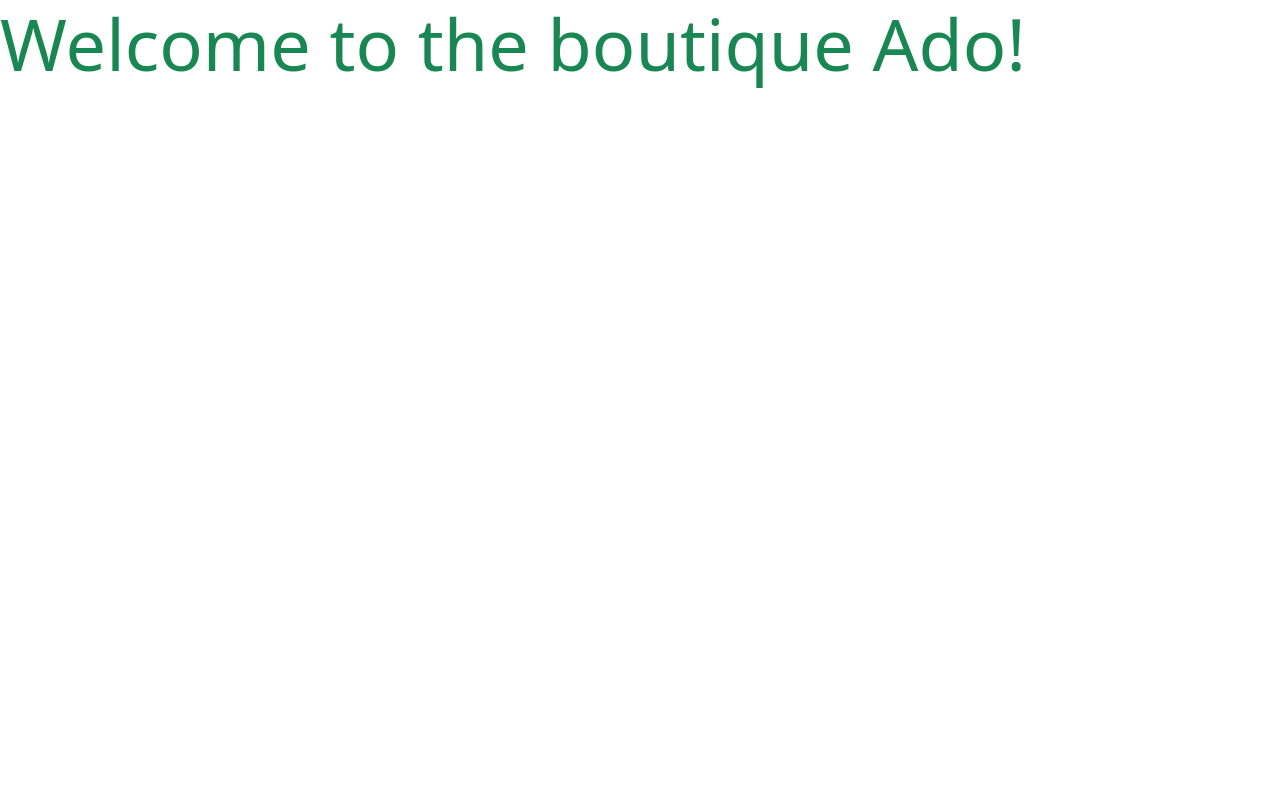
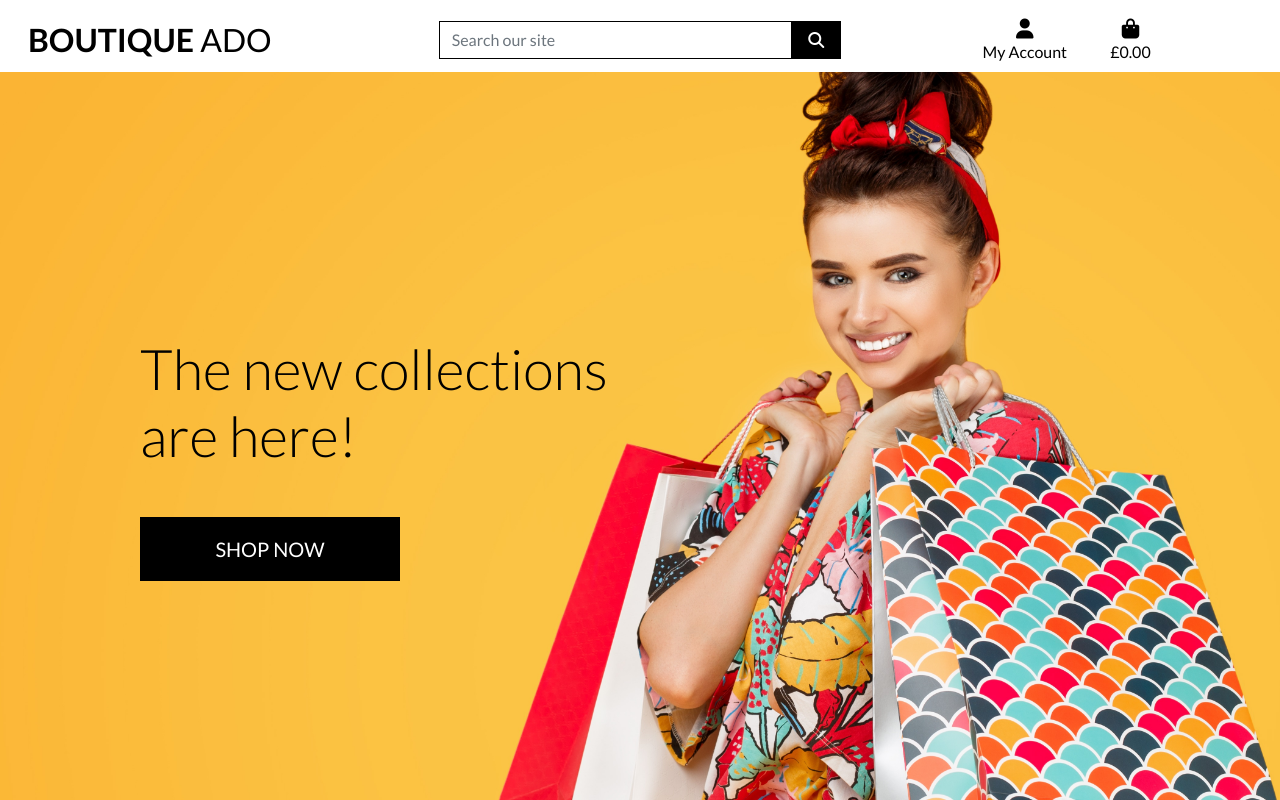
Before and after one commit to andrewboyd79/boutique_ado_v1, a Django app: page / in a window 1280 px wide. Run offline with Django 3.2, Linux system fonts and the light colour scheme; some libraries are stand-ins or nearby versions.

Commit message:
Added header

```diff
--- a/boutique_ado/boutique_ado/settings.py
+++ b/boutique_ado/boutique_ado/settings.py
@@ -143,6 +143,11 @@ USE_TZ = True
 # https://docs.djangoproject.com/en/3.0/howto/static-files/
 
 STATIC_URL = '/static/'
+STATICFILES_DIRS = (os.path.join(BASE_DIR, 'static'),)
+
+MEDIA_URL = '/media/'
+MEDIA_ROOT = os.path.join(BASE_DIR, 'media')
+
 
 # Default primary key field type
 # https://docs.djangoproject.com/en/3.2/ref/settings/#default-auto-field
--- a/boutique_ado/boutique_ado/urls.py
+++ b/boutique_ado/boutique_ado/urls.py
@@ -15,9 +15,11 @@ Including another URLconf
 """
 from django.contrib import admin
 from django.urls import path, include
+from django.conf import settings
+from django.conf.urls.static import static
 
 urlpatterns = [
     path('admin/', admin.site.urls),
     path('accounts/', include('allauth.urls')),
     path('', include('home.urls')),
-]
+] + static(settings.MEDIA_URL, document_root=settings.MEDIA_ROOT)
--- a/boutique_ado/home/templates/home/index.html
+++ b/boutique_ado/home/templates/home/index.html
@@ -1,6 +1,31 @@
 {% extends 'base.html' %}
 {% load static %}
 
+{% block page_header %}
+<div class="container header-container">
+    <div class="row">
+        <div class="col">
+
+        </div>
+    </div>
+</div>
+{% endblock %}
+
 {% block content %}
-<h1 class="display-2 text-success">Welcome to the boutique Ado!</h1>
+
+<div class="container h-100">
+    <div class="row h-100">
+        <div class="col-7 col-md-6 my-auto">
+            <h1 class="display-4 font-text text-black">
+                The new collections are here!
+            </h1>
+            <div class="my-5">
+                <h4>
+                    <a href="" class="shop-now-button btn btn-lg rounded-0 text-uppercase py-3">Shop Now</a>
+                </h4>
+            </div>
+        </div>
+    </div>
+</div>
+
 {% endblock %}
--- /dev/null
+++ b/boutique_ado/static/css/base.css
@@ -0,0 +1,83 @@
+html {
+    height: 100%;
+
+}
+
+body {
+    background: url('/media/homepage_background_cropped.jpg') no-repeat center center fixed;
+    background-size: cover;
+    height: calc(100vh - 164px); /*--Allows for height of top header--*/
+    color: #555;
+    font-family: 'Lato';
+
+}
+
+/* from Bulma */
+.icon {
+    align-items: center;
+    display: inline-flex;
+    justify-content: center;
+    height: 1.5rem;
+    width: 1.5rem;
+}
+
+.logo-font {
+    text-transform: uppercase;
+}
+
+.main-logo-link {
+    width: fit-content;
+}
+
+.shop-now-button {
+    background: black;
+    color: white;
+    min-width: 260px;
+}
+
+.btn-black {
+    background: black;
+    color: white;
+}
+
+.shop-now-button:hover,
+.shop-now-button:active,
+.shop-now-button:focus,
+.btn-black:hover,
+.btn-black:active,
+.btn-black:focus {
+    background: #222;
+    color: white;
+}
+
+.text-black {
+    color: #000 !important;
+}
+
+.border-black {
+    border: 1px solid black !important;
+}
+
+/* -------------------------------- Media Queries */
+
+/* Slightly larger container on xl screens */
+@media (min-width: 1200px) {
+  .container {
+    max-width: 80%;
+  }
+}
+
+/* fixed top navbar only on medium and up */
+@media (min-width: 992px) {
+    .fixed-top-desktop-only {
+        position: fixed;
+        top: 0;
+        right: 0;
+        left: 0;
+        z-index: 1030;
+    }
+
+    .header-container {
+        padding-top: 164px;
+    }
+}
--- a/boutique_ado/templates/base.html
+++ b/boutique_ado/templates/base.html
@@ -13,13 +13,21 @@
 
     {% block corecss %}
     <link href="https://cdn.jsdelivr.net/npm/bootstrap@5.0.2/dist/css/bootstrap.min.css" rel="stylesheet" integrity="sha384-EVSTQN3/azprG1Anm3QDgpJLIm9Nao0Yz1ztcQTwFspd3yD65VohhpuuCOmLASjC" crossorigin="anonymous">
+    <link rel="preconnect" href="https://fonts.googleapis.com">
+    <link rel="preconnect" href="https://fonts.gstatic.com" crossorigin>
+    <link href="https://fonts.googleapis.com/css2?family=Lato:ital,wght@0,100;0,300;0,400;0,700;0,900;1,100;1,300;1,400;1,700;1,900&display=swap" rel="stylesheet">
+    <link rel="stylesheet" href="{% static 'css/base.css'%}">
     {% endblock %}
 
     {% block extra_css %}
     {% endblock %}
 
     {% block corejs %}
-    <script src="https://cdn.jsdelivr.net/npm/bootstrap@5.0.2/dist/js/bootstrap.bundle.min.js" integrity="sha384-MrcW6ZMFYlzcLA8Nl+NtUVF0sA7MsXsP1UyJoMp4YLEuNSfAP+JcXn/tWtIaxVXM" crossorigin="anonymous"></script>
+    <script src="https://kit.fontawesome.com/697e0c65d6.js" crossorigin="anonymous"></script>
+    <script src="https://code.jquery.com/jquery-3.4.1.slim.min.js" integrity="sha384-J6qa4849blE2+poT4WnyKhv5vZF5SrPo0iEjwBvKU7imGFAV0wwj1yYfoRSJoZ+n" crossorigin="anonymous"></script>
+    <script src="https://cdn.jsdelivr.net/npm/popper.js@1.16.0/dist/umd/popper.min.js" integrity="sha384-Q6E9RHvbIyZFJoft+2mJbHaEWldlvI9IOYy5n3zV9zzTtmI3UksdQRVvoxMfooAo" crossorigin="anonymous"></script>
+    <script src="https://stackpath.bootstrapcdn.com/bootstrap/4.4.1/js/bootstrap.min.js" integrity="sha384-wfSDF2E50Y2D1uUdj0O3uMBJnjuUD4Ih7YwaYd1iqfktj0Uod8GCExl3Og8ifwB6" crossorigin="anonymous"></script>
+
     {% endblock %}
 
     {%block extra_js %}
@@ -30,7 +38,68 @@
 
   <body>
       <header class="container-fluid fixed-top">
-          {% if messages %}
+          <div id="topnav" class="row bg-white pt-lg-2 d-none d-lg-flex">
+            <div class="col-12 col-lg-4 my-auto py-1 py-lg-0 text-center text-lg-left">
+                <a href="{% url 'home' %}" class="nav-link main-logo-link">
+                    <h2 class="logo-font text-black my-0"><strong>Boutique</strong> Ado</h2>
+                </a>
+            </div>
+            <div class="col-12 col-lg-4 my-auto py-1 py-lg-0">
+                <form method="GET" action="">
+                    <div class="input-group w-100">
+                        <input class="form-control border border-black rounded-0" type="text" name="q" placeholder="Search our site">
+                        <div class="input-group-append">
+                            <button class="form-control btn btn-black border border-black rounded-0" type="submit">
+                                <span class="icon">
+                                    <i class="fas fa-search"></i>
+                                </span>
+                            </button>
+                        </div>
+                    </div>
+                </form>
+            </div>
+            <div class="col-12 col-lg-4 my-auto py-1 py-lg-0">
+                <ul class="list-inline list-unstyled text-center text-lg-right my-0">
+                    <li class="list-inline-item dropdown">
+                        <a class="text-black nav-link" href="#" id="user-options" data-toggle="dropdown" aria-haspopup="true" aria-expanded="false">
+                            <div class="text-center">
+                                <div><i class="fas fa-user fa-lg"></i></div>
+                                <p class="my-0">My Account</p>
+                            </div>
+                        </a>
+                        <div class="dropdown-menu border-0" aria-labelledby="user-options">
+                            {% if request.user.is_authenticated %}
+                                {% if request.user.is_superuser %}
+                                    <a href="" class="dropdown-item">Product Management</a>
+                                {% endif %}
+                                <a href="" class="dropdown-item">My Profile</a>
+                                <a href="{% url 'account_logout' %}" class="dropdown-item">Logout</a>
+                            {% else %}
+                                <a href="{% url 'account_signup' %}" class="dropdown-item">Register</a>
+                                <a href="{% url 'account_login' %}" class="dropdown-item">Login</a>
+                            {% endif %}
+                        </div>
+                    </li>
+                    <li class="list-inline-item">
+                        <a class="{% if grand_total %}text-info font-weight-bold{% else %}text-black{% endif %} nav-link" href="">
+                            <div class="text-center">
+                                <div><i class="fas fa-shopping-bag fa-lg"></i></div>
+                                <p class="my-0">
+                                    {% if grand_total %}
+                                        ${{ grand_total|floatformat:2 }}
+                                    {% else %}
+                                        £0.00
+                                    {% endif %}
+                                </p>
+                            </div>
+                        </a>
+                    </li>
+                </ul>
+            </div>
+        </div>
+      </header>
+
+      {% if messages %}
           <div class="message-container">
 
           </div>
@@ -38,8 +107,6 @@
 
           {% block page_header %}
           {% endblock %}
-      </header>
-
       {% block content %}
 
       {% endblock %}
```
Also changed, not shown: boutique_ado/media/homepage_background_cropped.jpg (added).
